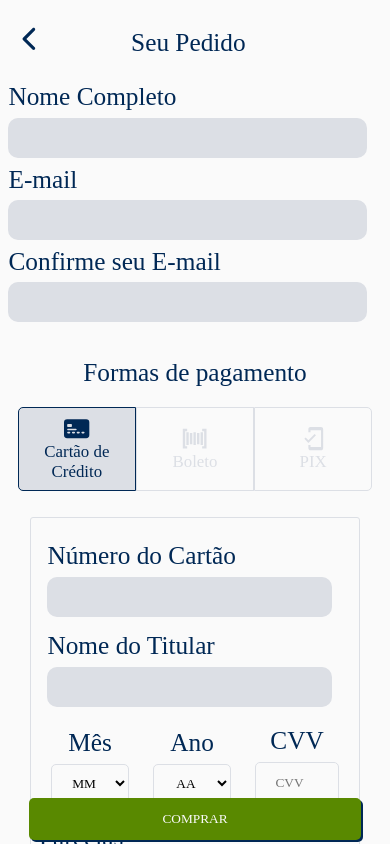
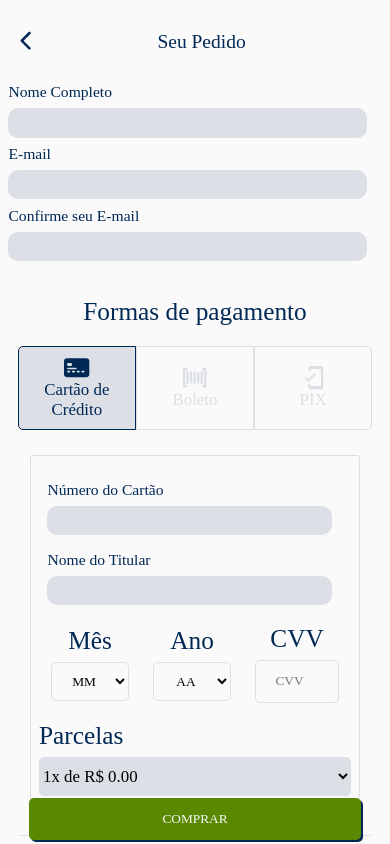
Before and after one commit to IgorcAnjos/HackaDev_React, a React (Create React App) app: page /checkout in a window 390 px wide. Built offline with nearby package versions, Linux system fonts and the light colour scheme; a web font is replaced by a local one.

Commit message:
Ajustes de estilização nos inputs

```diff
--- a/src/components/Header/Header.css
+++ b/src/components/Header/Header.css
@@ -21,12 +21,15 @@
 
   .sair-descricao a {
     text-decoration: none;
-    font-size: 4vh;
+  }
+
+  .icone-sair {
+    font-size: 7vw;
     color: #002855;
   }
 
   .texto-descricao {
-    font-size: 3vh;
+    font-size: 5vw;
   }
 }
 
--- a/src/components/Header/Header.jsx
+++ b/src/components/Header/Header.jsx
@@ -9,7 +9,7 @@ const Header = ({ texto }) => {
     <div className="header">
       <header className="sair-descricao">
         <a href="javascript:history.back()">
-          <IoIosArrowBack />
+          <IoIosArrowBack className="icone-sair" />
         </a>
 
         <p className="texto-descricao">{texto}</p>
--- a/src/components/InputCheckout/InputCheckout.css
+++ b/src/components/InputCheckout/InputCheckout.css
@@ -1,3 +1,37 @@
+@import url("../reset/reset.css");
+
+@media (max-width: 500px) {
+  .input-checkout {
+    display: flex;
+    flex-direction: column;
+    padding: 0 1vh;
+    margin-bottom: 1vh;
+  }
+
+  .label-texto {
+    font-size: 4vw;
+    font-weight: lighter;
+    margin-bottom: 1vh;
+    color: #002855;
+  }
+
+  .input {
+    border: none;
+    background-color: #dcdfe5;
+    height: 7vw;
+    border-radius: 10px;
+    font-size: 5vw;
+    font-weight: 600;
+    width: 95%;
+    cursor: pointer;
+  }
+
+  .input:focus {
+    outline: 1px solid #002855;
+  }
+}
+
+@media (min-width: 500px) {
   .input-checkout {
     display: flex;
     flex-direction: column;
@@ -15,7 +49,7 @@
   .input {
     border: none;
     background-color: #dcdfe5;
-  height: 4.5vh;
+    height: 5vh;
     border-radius: 10px;
     font-size: 3vh;
     font-weight: 600;
@@ -26,3 +60,4 @@
   .input:focus {
     outline: 1px solid #002855;
   }
+}
```
Lines whose indentation alone changed are shown as unchanged.
